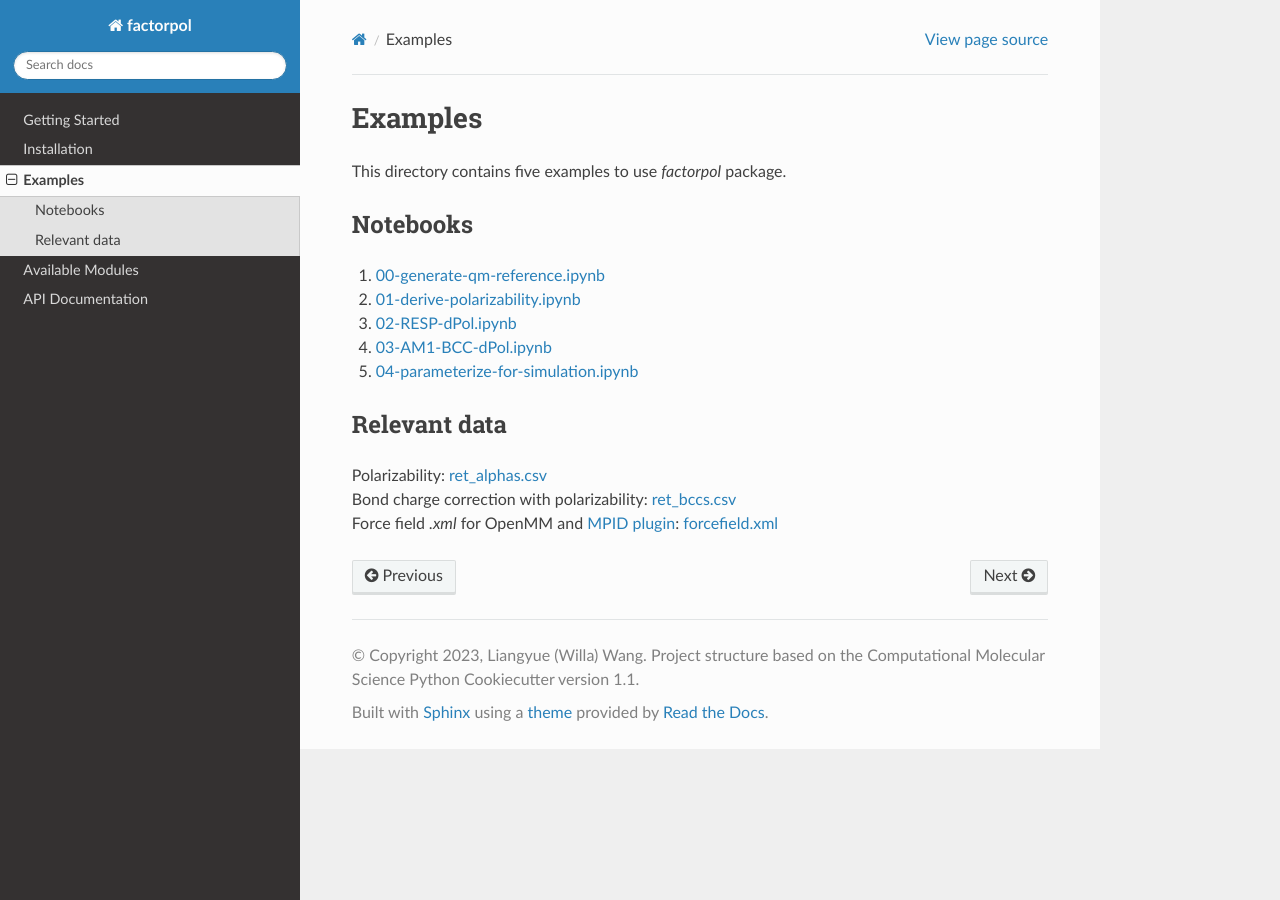
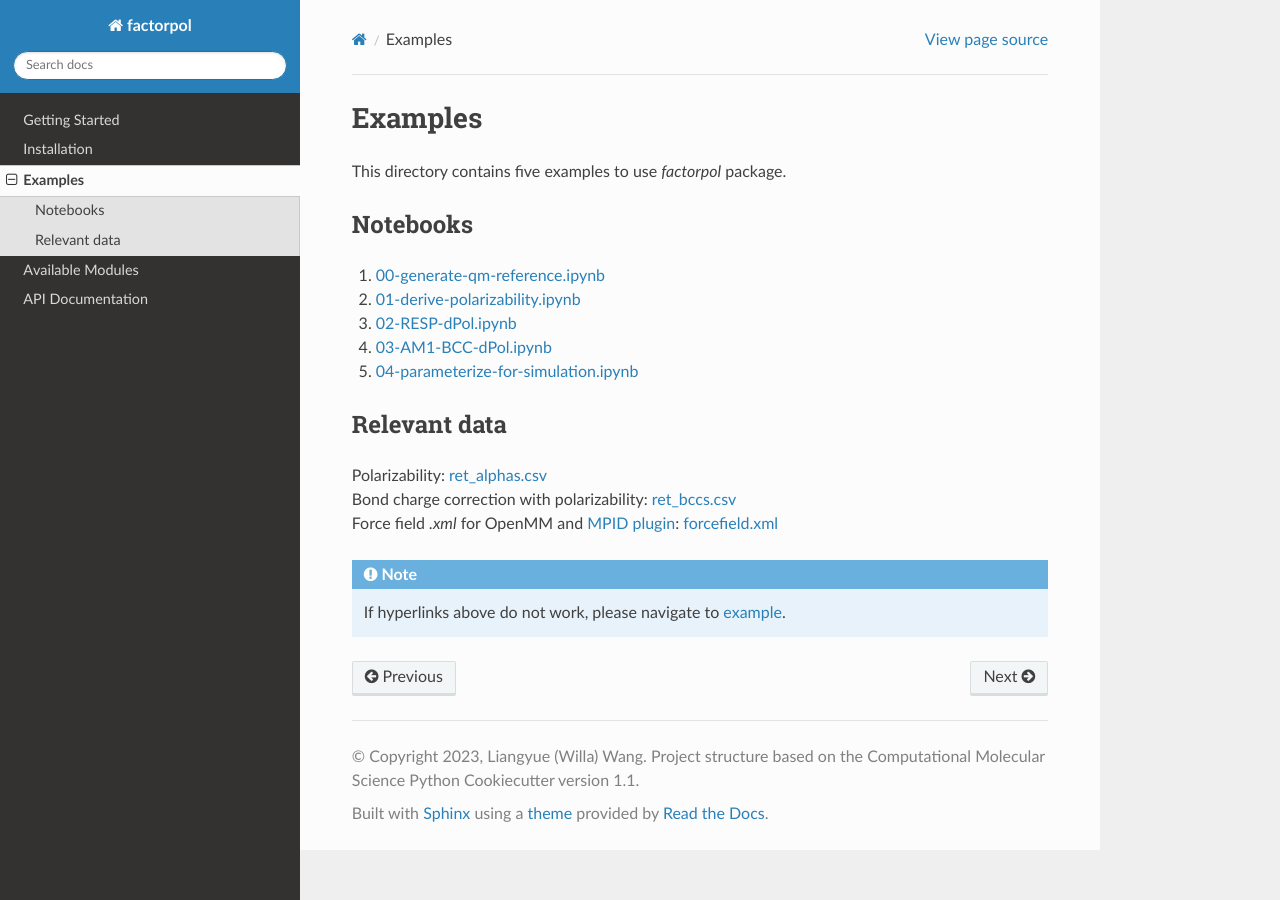
Before and after one commit to wwilla7/factorpol, a Sphinx documentation site: the page built from docs/examples.rst, in a window 1280 px wide. Built offline with Sphinx 7.4.7 and the Read the Docs theme 2.0.0, drawn with Linux system fonts in a browser that asks for light colours; the version number could not be read and is left out.

Commit message:
add more examples

```diff
--- a/docs/examples.rst
+++ b/docs/examples.rst
@@ -1,3 +1,8 @@
 .. _example:
 
+
 .. include:: ../examples/README.rst
+
+
+.. note::
+    If hyperlinks above do not work, please navigate to `example <https://github.com/wwilla7/factorpol/tree/main/examples>`_.
```
Also changed, not shown: README.md (+1 -1 lines), 10 other files.
